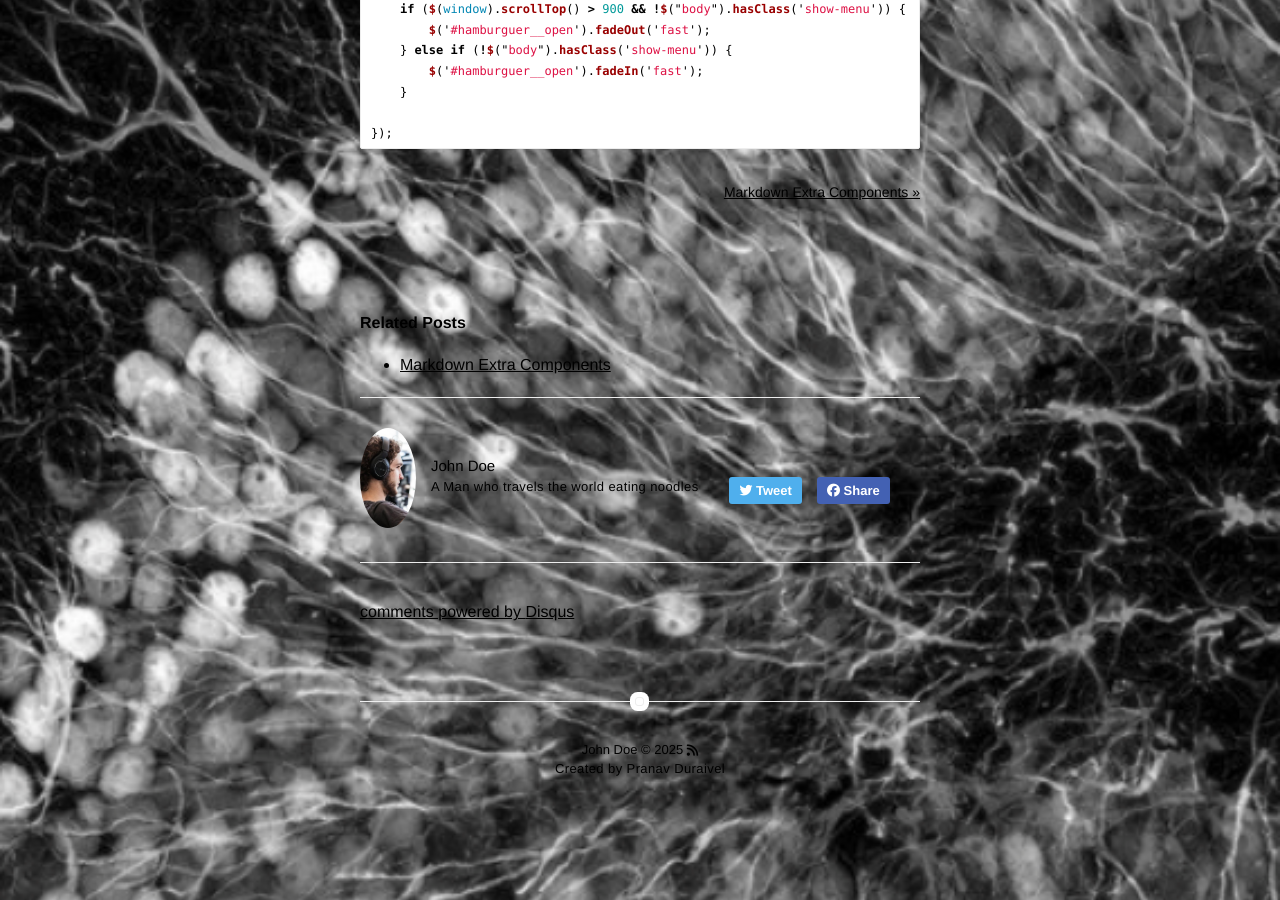
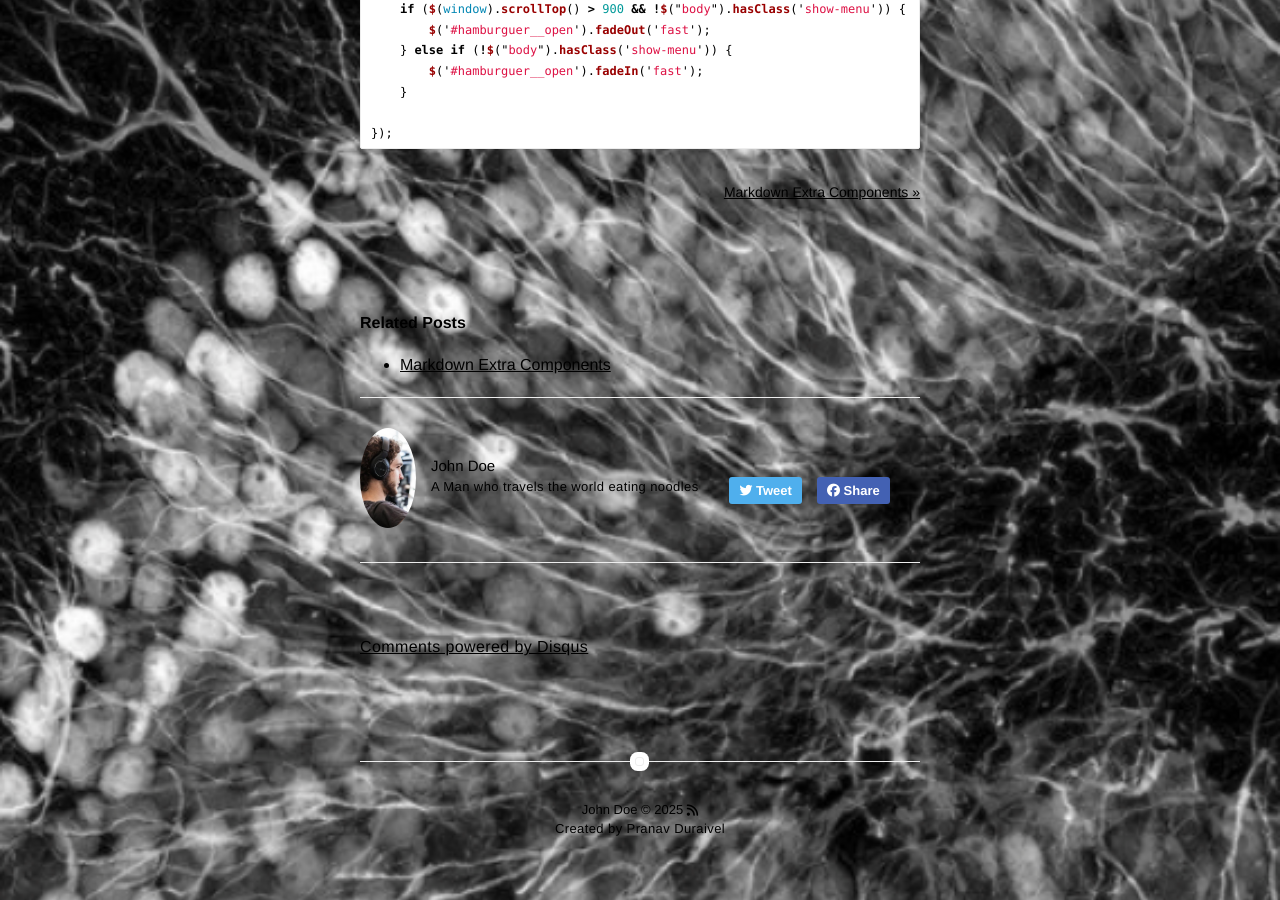
Before and after one commit to RickyPranav/RickyPranav.github.io, a Jekyll site: the page built from _posts/2016-02-24-markdown-common-elements.markdown, in a window 1280 px wide and 900 px high, scrolled down 5266 px. Built offline with Jekyll 4.4.1, drawn with Linux system fonts in a browser that asks for light colours; nearby versions of some CDN libraries; comment, search, counter and statistics services are not loaded; part of the change alters nothing that is shown.

Commit message:
Update disqus.html

```diff
--- a/_includes/disqus.html
+++ b/_includes/disqus.html
@@ -1,19 +1,29 @@
-<section class="disqus">
-    <div id="disqus_thread"></div>
-    <script type="text/javascript">
+<section class="disqus" style="margin-top: 2rem;">
+  <div id="disqus_thread"></div>
 
-        var disqus_config = function () {
-            this.page.url = '{{ site.url }}{{ page.url | replace:"index.html","" }}';
-            this.page.identifier = '{{ page.id }}';
-        };
-        var disqus_shortname = '{{ site.disqus.shortname }}';
-        var disqus_developer = 0;
-        (function() {
-            var dsq = document.createElement('script'); dsq.type = 'text/javascript'; dsq.async = true;
-            dsq.src = 'https://' + disqus_shortname + '.disqus.com/embed.js';
-            (document.getElementsByTagName('head')[0] || document.getElementsByTagName('body')[0]).appendChild(dsq);
-        })();
-    </script>
-    <noscript>Please enable JavaScript to view the <a href="https://disqus.com/?ref_noscript">comments powered by Disqus.</a></noscript>
-    <a href="https://disqus.com" class="dsq-brlink">comments powered by <span class="logo-disqus">Disqus</span></a>
+  <script type="text/javascript">
+    var disqus_config = function () {
+      this.page.url = '{{ site.url }}{{ page.url | replace: "index.html", "" }}';  // Canonical URL
+      this.page.identifier = '{{ page.id | default: page.url }}'; // Unique identifier (can fallback to URL)
+    };
+
+    (function () {
+      var d = document, s = d.createElement('script');
+      s.src = 'https://{{ site.disqus.shortname }}.disqus.com/embed.js';
+      s.setAttribute('data-timestamp', +new Date());
+      s.async = true;
+      (d.head || d.body).appendChild(s);
+    })();
+  </script>
+
+  <noscript>
+    Please enable JavaScript to view the
+    <a href="https://disqus.com/?ref_noscript">comments powered by Disqus.</a>
+  </noscript>
+
+  <p style="margin-top: 1rem;">
+    <a href="https://disqus.com" class="dsq-brlink">
+      Comments powered by <span class="logo-disqus">Disqus</span>
+    </a>
+  </p>
 </section>
```
